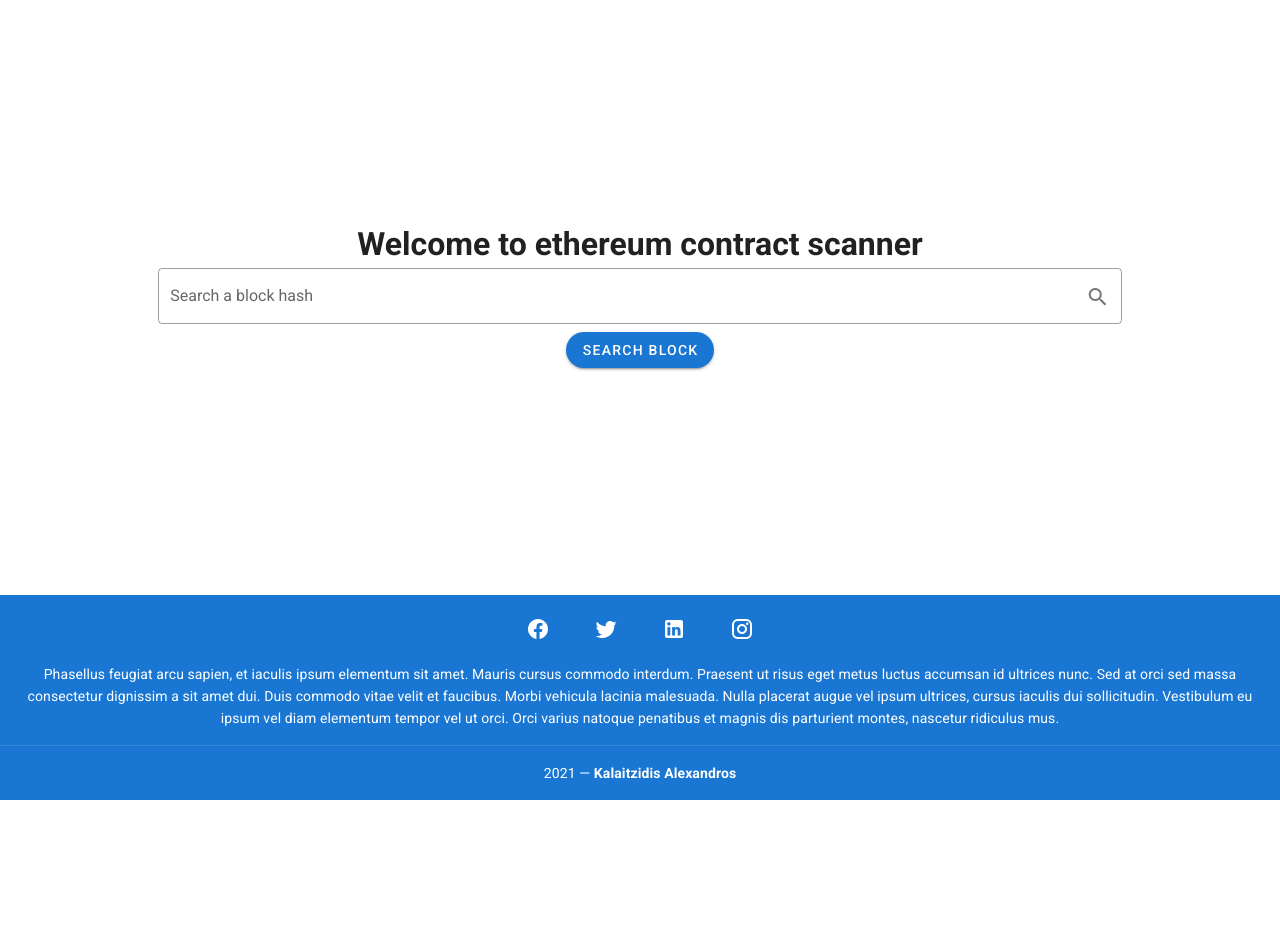
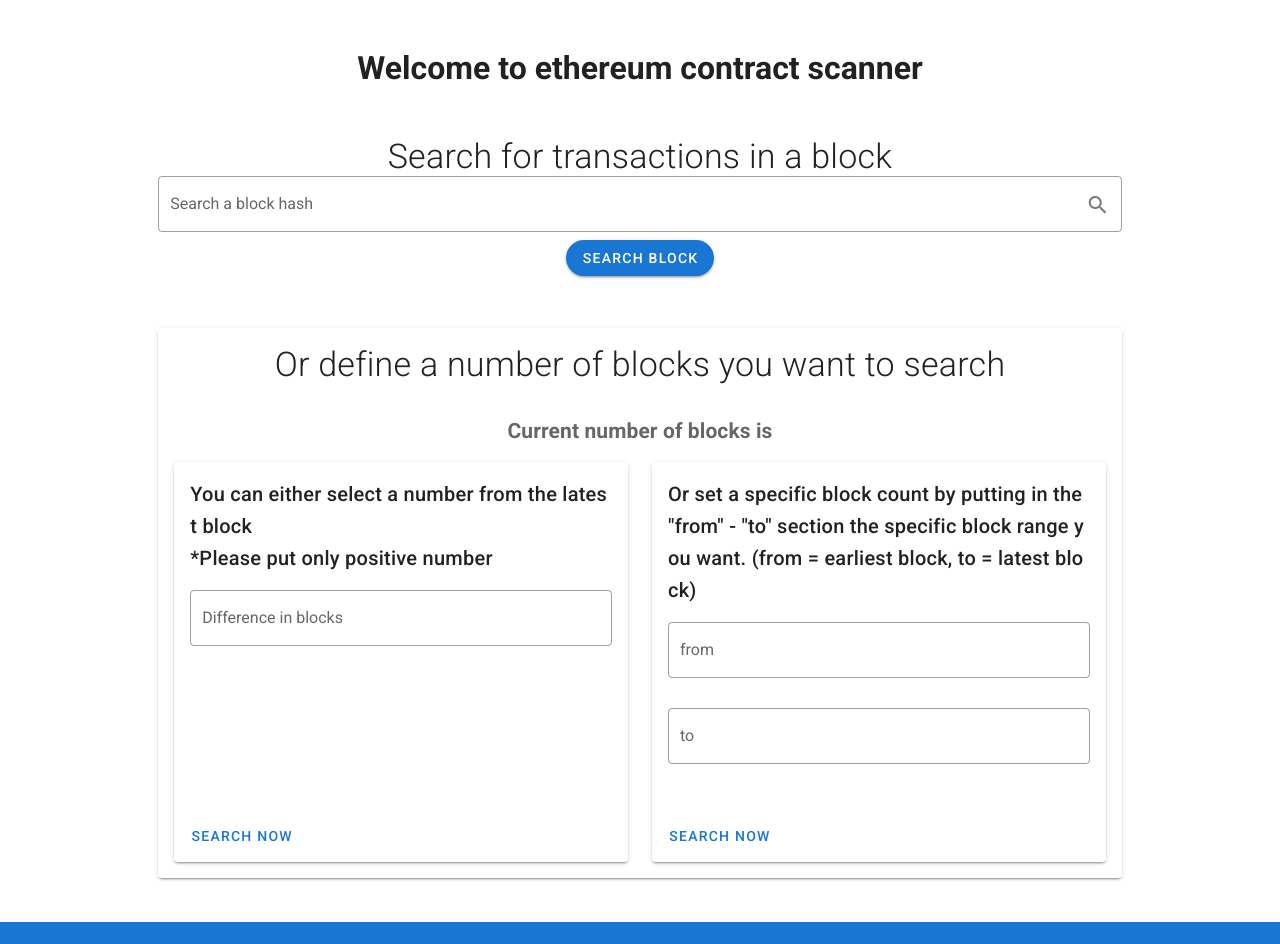
Before and after one commit to alexkala1/ethereum-client, a Vue app in the folder client/: page / in a window 1280 px wide. Shown: the top 944 px of the page. Before the commit the page ends 800 px from the top, so only its background shows below. Built offline with nearby package versions, Linux system fonts and the light colour scheme; no server answers.

Commit message:
Create logic for block difference view WIP: design

```diff
--- a/client/src/router/index.js
+++ b/client/src/router/index.js
@@ -3,6 +3,7 @@ import VueRouter from 'vue-router';
 import Home from '../views/Home.vue';
 import BlockResults from '../views/BlockResults.vue';
 import Transaction from '../views/Transaction.vue';
+import BlockDifference from '../views/BlockDifference.vue';
 
 Vue.use(VueRouter);
 
@@ -18,6 +19,11 @@ const routes = [
 		component: Transaction
 	},
 	{
+		path: '/block/difference/:diff',
+		name: 'Block Difference',
+		component: BlockDifference
+	},
+	{
 		path: '/block/:id',
 		name: 'Block Results',
 		component: BlockResults
--- /dev/null
+++ b/client/src/views/BlockDifference.vue
@@ -0,0 +1,72 @@
+<template>
+	<v-container>
+		<v-row align="center" justify="center">
+			<v-col cols="12" v-if="loading">
+				<v-card flat>
+					<v-card-title class="justify-center font-weight-light display-1">
+						Loading. Please Wait...
+					</v-card-title>
+					<v-card-text class="d-flex justify-center">
+						<v-progress-circular
+							color="primary"
+							width="7"
+							size="70"
+							indeterminate
+						></v-progress-circular>
+					</v-card-text>
+				</v-card>
+			</v-col>
+			<v-col cols="12" v-else>
+				<v-card>
+					<v-card-text>
+						{{ blocks }}
+					</v-card-text>
+				</v-card>
+				<v-card>
+					<v-card-text>
+						{{ transactions }}
+					</v-card-text>
+				</v-card>
+			</v-col>
+		</v-row>
+	</v-container>
+</template>
+
+<script>
+import axios from 'axios';
+
+export default {
+	data() {
+		return {
+			blocks: [],
+			transactions: [],
+			loading: true,
+			blocksSearch: '',
+			transactionsSearch: ''
+		};
+	},
+
+	methods: {
+		async getBlockDifference() {
+			try {
+				const { data } = await axios.get(
+					`http://localhost:3001/api/v1/eth/block/diff/${this.$route.params.diff}`
+				);
+				this.blocks = data.blocks;
+				this.transactions = data.blockTransactions;
+				this.loading = false;
+			} catch (error) {
+				console.log(error);
+				this.loading = false;
+			}
+		}
+	},
+
+	mounted() {
+		this.getBlockDifference();
+	}
+};
+</script>
+
+<style>
+</style>
--- a/client/src/views/Home.vue
+++ b/client/src/views/Home.vue
@@ -1,9 +1,16 @@
 <template>
-	<v-container>
+	<v-container fill-height>
 		<v-row align="center" justify="center">
 			<v-col cols="10">
-				<h1 class="text-center">
+				<h1 class="pa-5 text-center">
 					Welcome to ethereum contract scanner
+				</h1>
+			</v-col>
+		</v-row>
+		<v-row align="center" justify="center">
+			<v-col cols="10">
+				<h1 class="text-center display-1 font-weight-light">
+					Search for transactions in a block
 				</h1>
 				<v-text-field
 					outlined
@@ -15,23 +22,130 @@
 					@keyup.enter="$router.push(`/block/` + search)"
 				></v-text-field>
 				<div class="pa-2 text-center">
-					<v-btn rounded color="primary" @click="$router.push(`/block/` + search)"
+					<v-btn
+						rounded
+						color="primary"
+						@click="$router.push(`/block/` + search)"
 						>Search block</v-btn
 					>
 				</div>
+			</v-col>
+		</v-row>
+		<v-row align="center" justify="center" class="py-5">
+			<v-col cols="10">
+				<v-card color="">
+					<v-card-title
+						class="justify-center display-1 font-weight-light"
+					>
+						Or define a number of blocks you want to search
+					</v-card-title>
+					<v-card-text>
+						<h2 class="text-center py-5">
+							Current number of blocks is {{ blockCount }}
+						</h2>
+						<v-row>
+							<v-col cols="6">
+								<v-card height="100%" class="card-outter">
+									<v-card-title>
+										You can either select a number from the
+										latest block
+										<br />
+										*Please put only positive number
+									</v-card-title>
+									<v-card-text>
+										<v-text-field
+											v-model="blockGap"
+											outlined
+											type="number"
+											label="Difference in blocks"
+										></v-text-field>
+									</v-card-text>
+									<v-card-actions class="card-actions">
+										<v-btn
+											color="primary"
+											text
+											:to="'/block/difference/' + blockGap"
+											>Search now</v-btn
+										>
+									</v-card-actions>
+								</v-card>
+							</v-col>
+							<v-col cols="6">
+								<v-card height="100%">
+									<v-card-title>
+										Or set a specific block count by putting
+										in the "from" - "to" section the
+										specific block range you want. (from =
+										earliest block, to = latest block)
+									</v-card-title>
+									<v-card-text>
+										<v-text-field
+											label="from"
+											v-model="blockFrom"
+											outlined
+										></v-text-field>
+										<v-text-field
+											label="to"
+											v-model="blockTo"
+											outlined
+										></v-text-field>
+									</v-card-text>
+									<v-card-actions>
+										<v-btn color="primary" text
+											>Search now</v-btn
+										>
+									</v-card-actions>
+								</v-card>
+							</v-col>
+						</v-row>
+					</v-card-text>
+				</v-card>
 			</v-col>
 		</v-row>
 	</v-container>
 </template>
 
 <script>
+import axios from 'axios';
+
 export default {
 	data() {
 		return {
-			search: ''
+			search: '',
+			blockCount: '',
+			blockFrom: '',
+			blockTo: '',
+			blockGap: ''
 		};
 	},
 
-	name: 'Home'
+	methods: {
+		async getBlockCount() {
+			try {
+				const { data } = await axios.get(
+					'http://localhost:3001/api/v1/eth/blockCount'
+				);
+
+				this.blockCount = data;
+			} catch (error) {
+				console.log(error);
+			}
+		}
+	},
+
+	mounted() {
+		this.getBlockCount();
+	}
 };
 </script>
+
+<style scoped>
+.card-outter {
+	position: relative;
+	padding-bottom: 50px;
+}
+.card-actions {
+	position: absolute;
+	bottom: 0;
+}
+</style>
```
Also changed, not shown: 1 other file (tests, documents, lock files or other folders).
